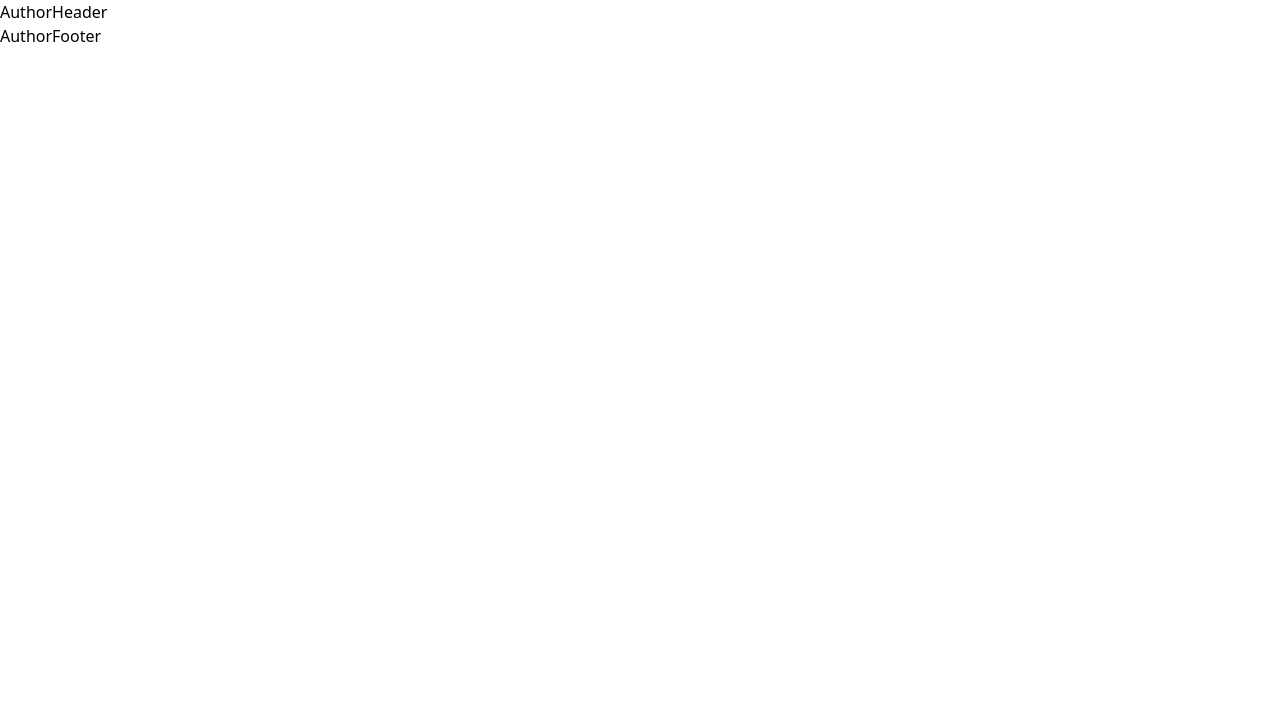
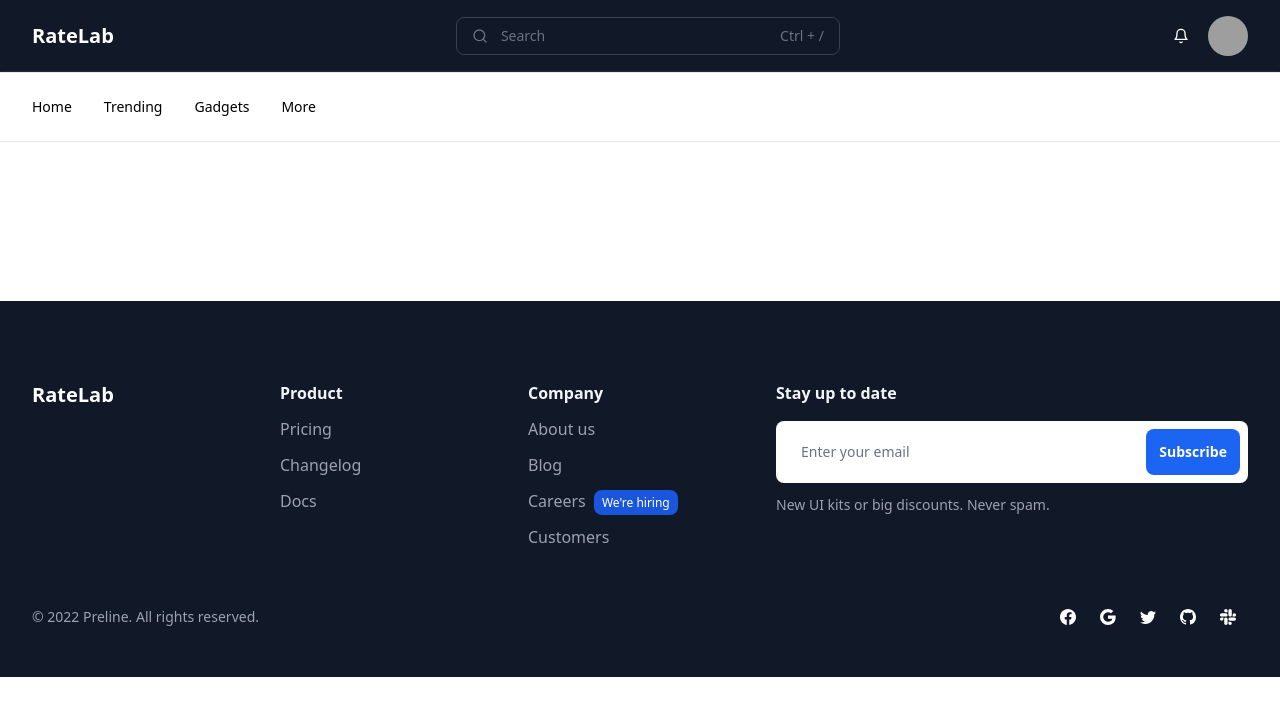
Before and after one commit to aadhi220/Mern-Blog-CMS, a React (Vite) app: page /dashboard in a window 1280 px wide. Shown: the top 716 px of the page. Built offline with nearby package versions, Linux system fonts and the light colour scheme; grey boxes are pictures that could not be loaded.

Commit message:
directoryStructuredFixed

```diff
--- a/src/App.jsx
+++ b/src/App.jsx
@@ -1,15 +1,11 @@
 import React, { useContext } from 'react'
 import './App.css'
 import { Routes ,Route} from 'react-router-dom'
-import Home from './Client-side/Pages/Home'
-import Header from './Client-side/Components/Header'
-import Footer from './Client-side/Components/Footer'
-import TrendingPage from './Client-side/Pages/TrendingPage'
-import DetailPage from './Client-side/Pages/DetailPage'
-import Dashboard from './Author-side/Pages/Dashboard'
+
 import { AuthorAuthContext } from './ContextApi/AuthorContext'
-import AuthorHeader from './Author-side/Components/AuthorHeader'
-import AuthorFooter from './Author-side/Components/AuthorFooter'
+
+import ClientBase from './Client-side/Pages/ClientBase'
+import AuthorBase from './Author-side/Pages/AuthorBase'
 
 
 
@@ -19,30 +15,25 @@ const {isAuthor} = useContext(AuthorAuthContext)
   return (
     <>
 <div className='light'>
- {isAuthor ? <AuthorHeader/>   :<Header/>}
+
 
   <Routes>
    {/* client side  */}
-   <Route path="/" element={<Home />} />
-   <Route path="/trending" element={<TrendingPage />} />
-   <Route path="/detailPage" element={<DetailPage/>}/>
+   <Route path="*" element={<ClientBase />} />
+   <Route path="/authorBase/*" element={<AuthorBase/>} />
 
 
 
 
-   {/* Admin routes */}
-{isAuthor &&
 
-<Route path="/dashboard" element={<Dashboard/>}/>
 
-}
 
 
 
   </Routes>
 
 
- {isAuthor ? <AuthorFooter/>  : <Footer/>}
+
 </div>
     </>
   )
--- /dev/null
+++ b/src/Author-side/Pages/AuthorBase.jsx
@@ -0,0 +1,35 @@
+import React from 'react'
+import AuthorHeader from '../Components/AuthorHeader'
+import AuthorFooter from '../Components/AuthorFooter'
+import { Routes,Route } from 'react-router-dom'
+import Dashboard from './Dashboard'
+
+function AuthorBase() {
+  return (
+
+    <>
+    <AuthorHeader/>
+
+<Routes>
+
+    <Route path="/" element={<Dashboard/>} />
+    {/* <Route path="/about" element={<AuthorAbout/>} /> */}
+    {/* <Route path="/contact" element={<AuthorContact/>} />
+    <Route path="/blog" element={<AuthorBlog/>} />
+    <Route path="/blog/:id" element={<AuthorBlogDetail/>} />
+    <Route path="/blog/:id/edit" element={<AuthorBlogEdit/>} />
+    <Route path="/blog/:id/delete" element={<AuthorBlogDelete/>} />
+    <Route path="/blog/:id/comment" element={<AuthorBlogComment/>} />
+    <Route path="/blog/:id/comment/:commentId" element={<AuthorBlogCommentDetail/>} />
+    <Route path="/blog/:id/comment/:commentId/edit" element={<AuthorBlogCommentEdit/>} /> */}
+</Routes>
+
+
+    <AuthorFooter/>
+
+
+    </>
+  )
+}
+
+export default AuthorBase
--- a/src/Client-side/Components/Header.jsx
+++ b/src/Client-side/Components/Header.jsx
@@ -2,12 +2,9 @@ import React, { useContext } from "react";
 import { Avatar, Dropdown } from 'flowbite-react';
 
 function ProfileMenu() {
-  const {setAuthorDashboardOpen}=useContext(AuthorAuthContext);
-  const navigate=useNavigate()
-  const HandleDashboard =()=>{
-    setAuthorDashboardOpen(true);
-navigate('/dashboard');
-  }
+  const {isAuthor}=useContext(AuthorAuthContext);
+
+
   return (
    <div>
       <Dropdown
@@ -19,7 +16,7 @@ navigate('/dashboard');
           <span className="block text-sm">Bonnie Green</span>
           <span className="block truncate text-sm font-medium">name@flowbite.com</span>
         </Dropdown.Header >
-        <Dropdown.Item ><button onClick={()=>HandleDashboard()}>Dashboard</button></Dropdown.Item>
+        <Dropdown.Item ><Link to={'/authorBase'}>Dashboard</Link></Dropdown.Item>
         <Dropdown.Item>Settings</Dropdown.Item>
         <Dropdown.Item>Earnings</Dropdown.Item>
         <Dropdown.Divider />
@@ -31,7 +28,7 @@ navigate('/dashboard');
 
 
 import NavBarSecond from "./NavBar";
-import { Link, useNavigate } from "react-router-dom";
+import { Link } from "react-router-dom";
 import { AuthorAuthContext } from "../../ContextApi/AuthorContext";
 export default function Header() {
 
--- /dev/null
+++ b/src/Client-side/Pages/ClientBase.jsx
@@ -0,0 +1,30 @@
+import React from 'react'
+import Header from '../Components/Header'
+import Footer from '../Components/Footer'
+import { Routes,Route } from 'react-router-dom'
+import Home from './Home'
+import TrendingPage from './TrendingPage'
+
+function ClientBase() {
+  return (
+    <>
+    <Header/>
+<Routes>
+<Route path='/' element={<Home/>}/>
+<Route path='/trending' element={<TrendingPage/>}/>
+
+
+
+</Routes>
+
+
+
+    <Footer/>
+
+
+
+    </>
+  )
+}
+
+export default ClientBase
```
